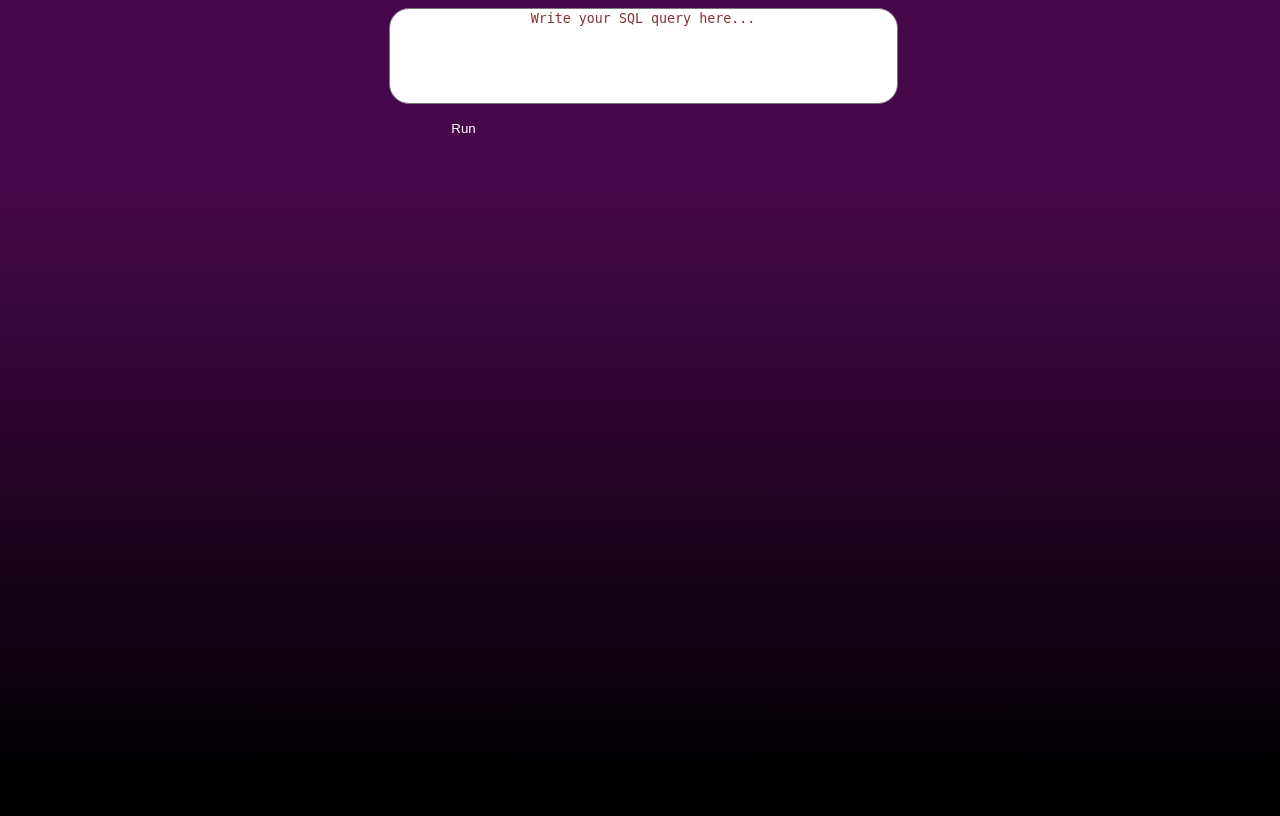
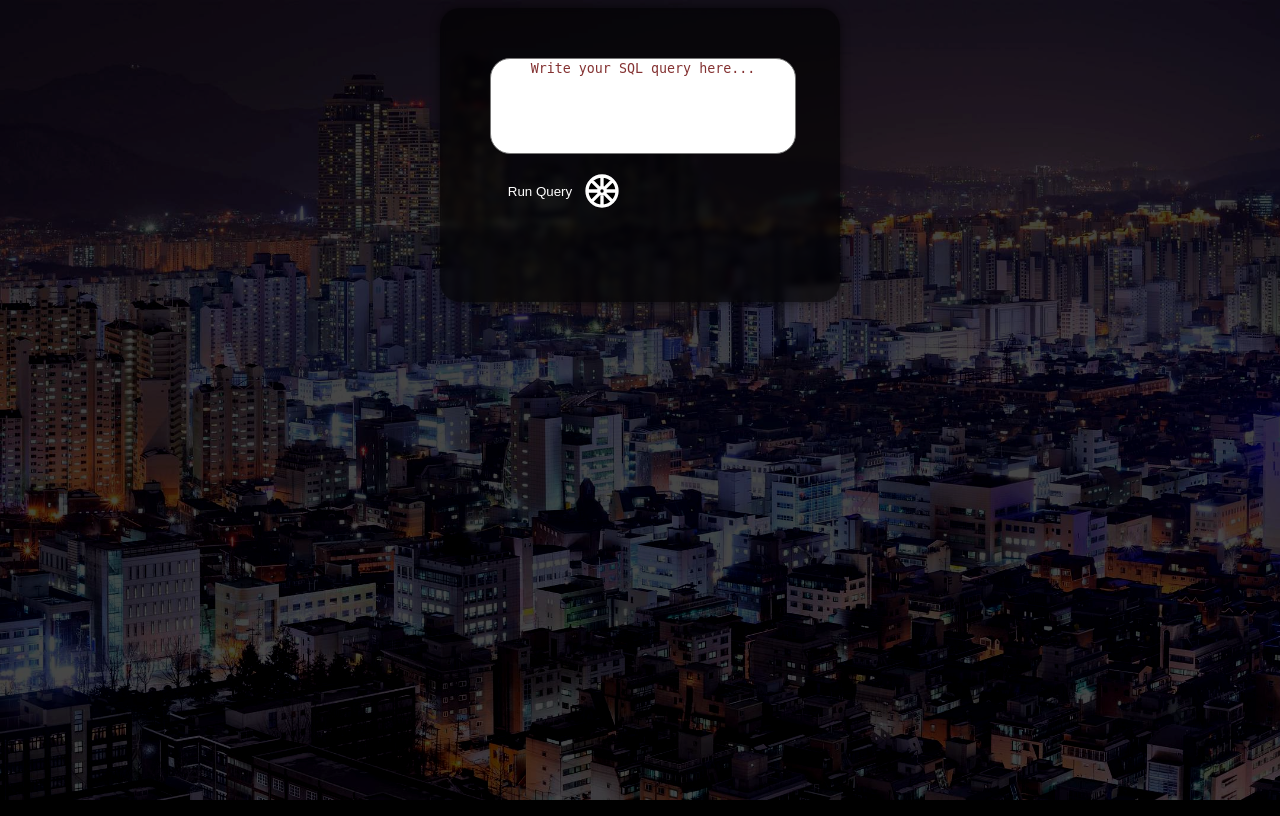
Before and after one commit to Allegsu/PHP_SQL, a PHP site: page / in a window 1280 px wide. Run offline with PHP 8.4, Linux system fonts and the light colour scheme.

Commit message:
svg, along with background container

```diff
--- a/index.php
+++ b/index.php
@@ -38,13 +38,15 @@ if ($_SERVER['REQUEST_METHOD'] === 'POST') {
     <link rel="stylesheet" href="/css/index.css">
 </head>
 <body>
+<div class="background-container"></div>
 <div class="main">
-    <div class="wrapper">
+    <div class="sql-container">
         <form method="post">
             <textarea name="sql_query" rows="6" cols="60" placeholder="Write your SQL query here..."></textarea><br>
-            <button type="submit">Run</button>
+            <button type="submit">Run Query
+                <svg viewBox="0 0 24 24" xmlns="http://www.w3.org/2000/svg"><g id="SVGRepo_bgCarrier" stroke-width="0"></g><g id="SVGRepo_tracerCarrier" stroke-linecap="round" stroke-linejoin="round"></g><g id="SVGRepo_iconCarrier"> <path d="M12 10V3M13.4141 10.5857L18.3639 5.63599M14 12H21M13.4143 13.4141L18.364 18.3639M12 14V21M10.5859 13.4143L5.63611 18.364M10 12H3M10.5857 10.5859L5.63599 5.63611M21 12C21 16.9706 16.9706 21 12 21C7.02944 21 3 16.9706 3 12C3 7.02944 7.02944 3 12 3C16.9706 3 21 7.02944 21 12ZM14 12C14 13.1046 13.1046 14 12 14C10.8954 14 10 13.1046 10 12C10 10.8954 10.8954 10 12 10C13.1046 10 14 10.8954 14 12Z" stroke="#fff" stroke-width="2" stroke-linecap="round" stroke-linejoin="round"></path> </g></svg>
+            </button>
         </form>
-
         <?php if (!empty($output)): ?>
             <div class="output">
                 <?= $output ?>
```
